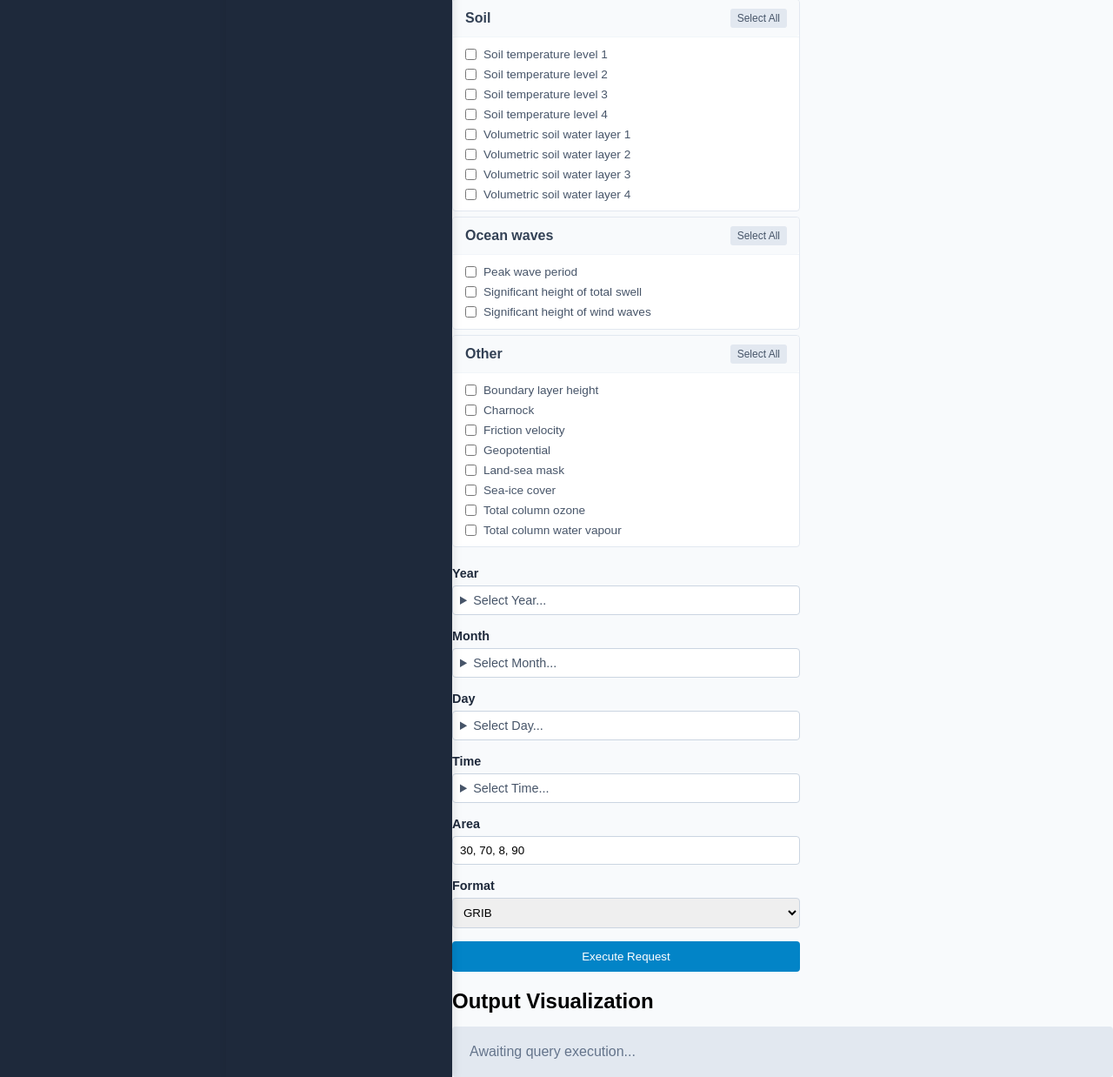
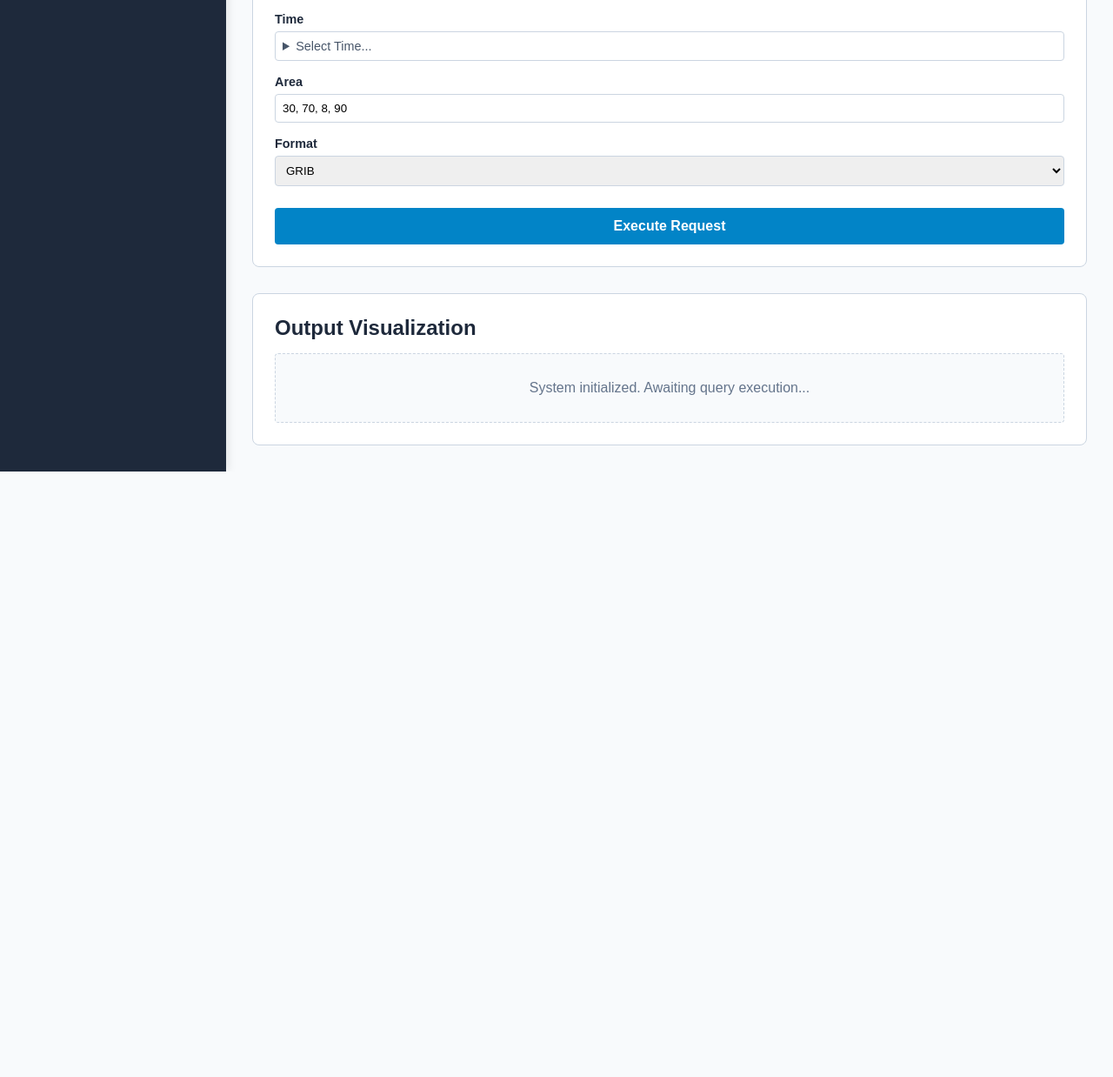
Before and after one commit to AnshulPrasad/climate-change, a Django app: page /copernicus/ in a window 1280 px wide. Shown: the part 1873-3111 px from the top of the page at 87% size. After the commit the page ends 2415 px from the top, so only its background shows below. Run offline with Django 5.2, Linux system fonts and the light colour scheme; parts of the project's set-up code (start-up, migrations or seed data) failed here and were passed over.

Commit message:
This file manages the vertically stacked layout.

```diff
--- a/django_app/hf_space/templates/hf_space/providers/copernicus_dashboard.html
+++ b/django_app/hf_space/templates/hf_space/providers/copernicus_dashboard.html
@@ -1,15 +1,12 @@
 {% extends 'hf_space/layout/base.html' %}
 
 {% block content %}
-    {% include 'hf_space/layout/sidebar.html' %}
+    <main class="provider-workspace" style="display: flex; flex-direction: column; gap: 30px; padding: 30px;">
 
-    <main class="provider-workspace" style="display: flex; gap: 20px;">
+        <section class="copernicus-input-panel" style="width: 100%; background: #ffffff; border: 1px solid #cbd5e1; border-radius: 8px; padding: 25px;">
+            <h2 style="margin-bottom: 15px; color: #1e293b;">{{ provider_name }} Parameters</h2>
 
-        <section class="copernicus-input-panel" style="flex: 1; max-width: 400px;">
-            <h2>{{ provider_name }} Parameters</h2>
-
-            <!-- Dataset Selector -->
-            <div class="dataset-selector" style="margin: 15px 0;">
+            <div class="dataset-selector" style="margin-bottom: 20px;">
                 <label for="dataset-select" style="font-weight: 600; color: #1e293b; font-size: 0.9rem;">Dataset Collection</label>
                 <select id="dataset-select" onchange="window.location.href='?dataset=' + this.value" style="width: 100%; padding: 8px; border: 1px solid #cbd5e1; border-radius: 4px; margin-top: 6px;">
                     {% for key, name in datasets.items %}
@@ -18,25 +15,25 @@
                 </select>
             </div>
 
-            <!-- Form Action preserves the current dataset state during POST -->
             <form method="POST" action="?dataset={{ current_dataset }}">
                 {% csrf_token %}
                 {% include 'hf_space/providers/copernicus_form.html' %}
-                <button type="submit" style="margin-top: 15px; width: 100%; padding: 10px; background-color: #0284c7; color: white; border: none; border-radius: 4px; cursor: pointer;">Execute Request</button>
+                <button type="submit" style="margin-top: 25px; width: 100%; padding: 12px; background-color: #0284c7; color: white; border: none; border-radius: 4px; cursor: pointer; font-weight: bold; font-size: 1rem;">Execute Request</button>
             </form>
         </section>
 
-        <section class="copernicus-visualization-panel" style="flex: 2;">
-            <h2>Output Visualization</h2>
+        <section class="copernicus-visualization-panel" style="width: 100%; background: #ffffff; border: 1px solid #cbd5e1; border-radius: 8px; padding: 25px;">
+            <h2 style="margin-bottom: 15px; color: #1e293b;">Output Visualization</h2>
             {% if output_data %}
                 <div class="output-container" style="margin-top: 15px;">
                     {% include 'hf_space/outputs/tabular_output.html' %}
                 </div>
             {% else %}
-                <div class="empty-state" style="margin-top: 15px; padding: 20px; background-color: #e2e8f0; border-radius: 4px;">
-                    <p style="color: #64748b;">Awaiting query execution...</p>
+                <div class="empty-state" style="padding: 30px; background-color: #f8fafc; border: 1px dashed #cbd5e1; border-radius: 4px; text-align: center;">
+                    <p style="color: #64748b; margin: 0;">System initialized. Awaiting query execution...</p>
                 </div>
             {% endif %}
         </section>
+
     </main>
 {% endblock %}
```
